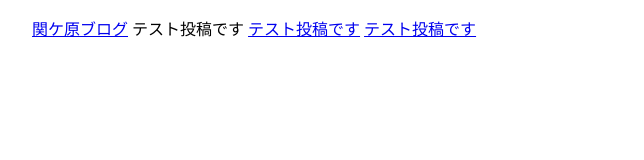
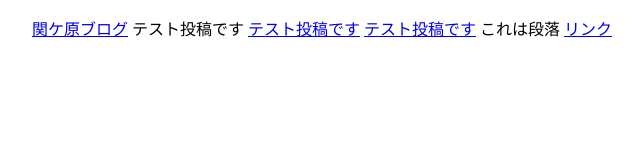
Before and after one commit to crow-log/sekigaharablog, a plain HTML site: page index.html in a window 1280 px wide. Shown: the whole page, without its empty margins (288-932 px from the left). Drawn offline with Linux system fonts and the light colour scheme.

Commit message:
Add paragraph and link to index.html

```diff
--- a/index.html
+++ b/index.html
@@ -11,5 +11,9 @@
    <p style="display: inline;">テスト投稿です</p>
    <a href="/">テスト投稿です</a>
   <a href="/">テスト投稿です</a>
+
+   <p style="display:inline;">これは段落</p>
+<a href="#">リンク</a>
+
 </body>
 </html>
```
